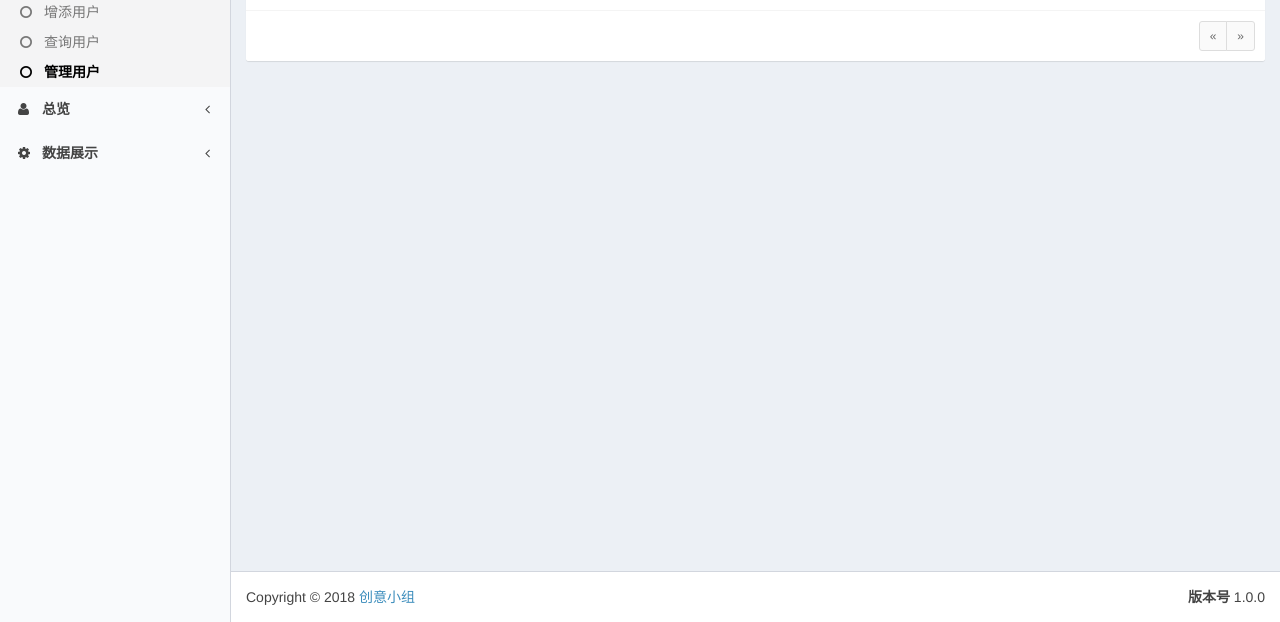
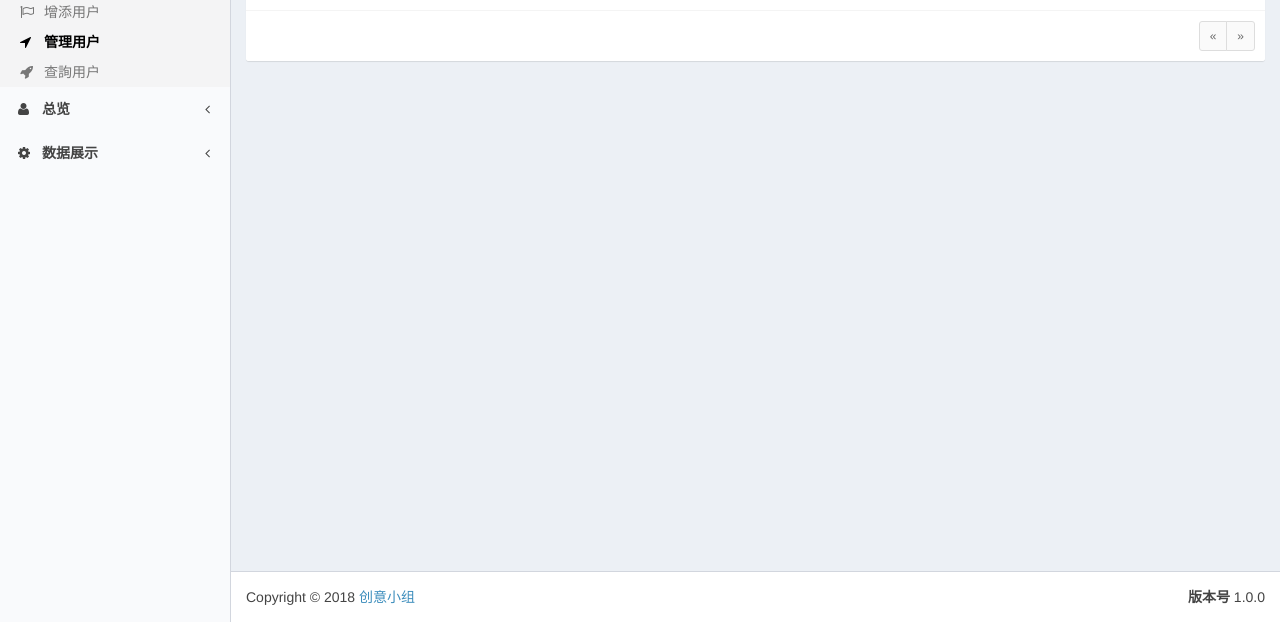
Before and after one commit to ohhuola/twitter_project, a Flask app: page /manage in a window 1280 px wide. Shown: the part 178-800 px from the top of the page. Run offline with Flask 2, Linux system fonts and the light colour scheme; the visitor is signed in with stand-in values (Sample User, id 1); data that the repository does not hold is empty; parts of the project's set-up code (start-up, migrations or seed data) failed here and were passed over; some libraries are stand-ins or nearby versions.

Commit message:
小改动

```diff
--- a/app/templates/ManageList.html
+++ b/app/templates/ManageList.html
@@ -49,7 +49,7 @@
                 </td>#}
 
                 <td><a class='fa fa-lg fa-edit text-light-blue'
-                      href='{{ url_for("main.notifyedit", id=row.id) }}'></a></td>{#传id是在哪里被用到的(view.py的两个common函数中#}
+                      href='{{ url_for("main.adduser", id=row.id) }}'></a></td>{#传id是在哪里被用到的(view.py的两个common函数中#}
                 <td><a class='fa fa-lg fa-warning text-red' href='?action=del&id={{row.id}}'></a></td>
             </tr>
             {% endfor %}
--- a/app/templates/base.html
+++ b/app/templates/base.html
@@ -12,6 +12,7 @@
     <link rel="stylesheet" href="{{ url_for('static', filename='plugins/font-awesome/css/font-awesome.min.css') }}">
     <link rel="stylesheet" href="{{ url_for('static', filename='plugins/ionicons/css/ionicons.min.css') }}">
     <link rel="stylesheet" href="{{ url_for('static', filename='plugins/bootstrap-slider/slider.css') }}">
+    <link rel="stylesheet" href="{{ url_for('static', filename='plugins/twitter/css/twitter.css') }}">
     <link rel="stylesheet" href="{{ url_for('static', filename='plugins/pace/pace.min.css') }}">
     <link rel="stylesheet" href="{{ url_for('static', filename='plugins/bootstrap-switch/bootstrap-switch.min.css') }}">
     <link rel="stylesheet" href="{{ url_for('static', filename='plugins/select2/select2.min.css') }}">
@@ -86,9 +87,9 @@
                         <span class="pull-right-container"><i class="fa fa-angle-left pull-right"></i></span>
                     </a>
                     <ul class="treeview-menu">
-                        <li><a href="{{ url_for('main.adduser') }}"><i class="fa fa-circle-o"></i> 增添用户</a></li>
-                        <li><a href="{{ url_for('main.notifylist') }}"><i class="fa fa-circle-o"></i> 查询用户</a></li>
-                        <li><a href="{{ url_for('main.manage') }}"><i class="fa fa-circle-o"></i> 管理用户</a></li>
+                        <li><a href="{{ url_for('main.adduser') }}"><i class="fa fa-flag-o"></i> 增添用户</a></li>
+                        <li><a href="{{ url_for('main.manage') }}"><i class="fa fa-location-arrow"></i> 管理用户</a></li>
+                        <li><a href="{{ url_for('main.searchpage') }}"><i class="fa fa-rocket"></i> 查詢用户</a></li>
                     </ul>
                 </li>
                 <li class="treeview">
```
